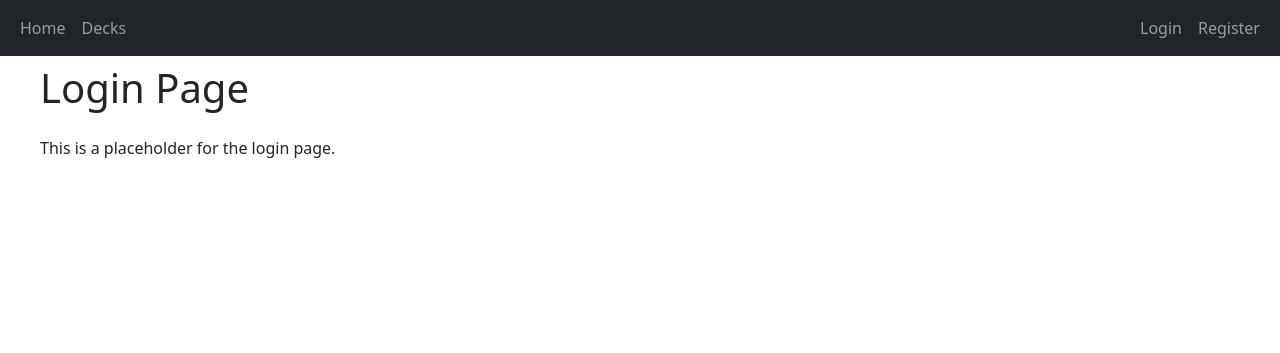
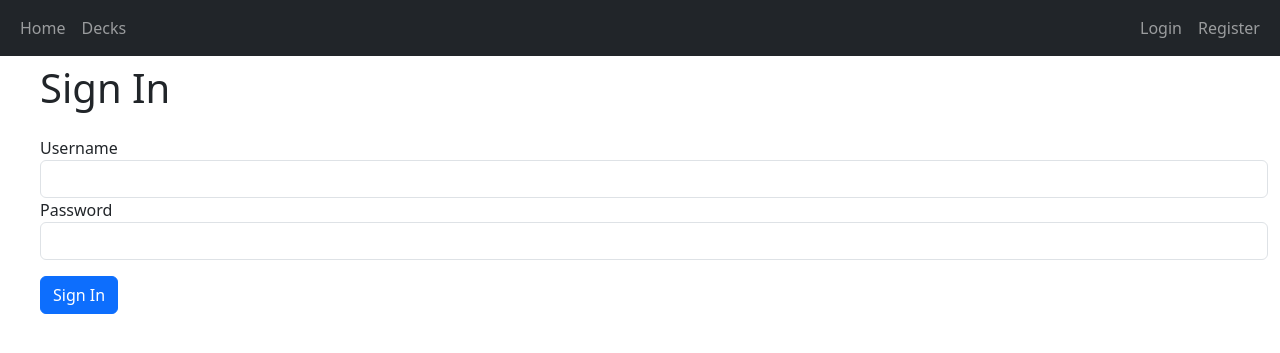
Before and after one commit to TEW07/SummerProject, a Flask app: page /login in a window 1280 px wide. Shown: the top 353 px of the page. Run offline with Flask 3, Linux system fonts and the light colour scheme.

Commit message:
Using flask_login, added login functionality including an adaptation to "base.html" such that the taskbar is appropriate for the given login status. Created a placeholder dashboard for logged in users

```diff
--- a/app/auth/forms.py
+++ b/app/auth/forms.py
@@ -21,5 +21,14 @@ class RegistrationForm(FlaskForm):
             raise ValidationError('That email is already in use. Please choose a different one.')
 
 
+class LoginForm(FlaskForm):
+    username = StringField('Username', validators=[DataRequired()])
+    password = PasswordField('Password', validators=[DataRequired()])
+    submit = SubmitField('Sign In')
+
+    def validate_username(self, username):
+        user = User.query.filter_by(username=username.data).first()
+        if not user:
+            raise ValidationError('Username does not exist')
 
 #TODO: Create password constraint to prompt more secure user passwords
--- a/app/auth/routes.py
+++ b/app/auth/routes.py
@@ -1,8 +1,10 @@
 from flask import render_template, url_for, flash, redirect
 from app.auth import auth_blueprint
-from app.auth.forms import RegistrationForm
+from app.auth.forms import RegistrationForm, LoginForm
 from .models import User
+from flask_login import login_user, login_required, logout_user, current_user
 from app import db
+
 
 @auth_blueprint.route('/register', methods=['GET', 'POST'])
 def register():
@@ -12,10 +14,28 @@ def register():
         user.set_password(form.password.data)
         db.session.add(user)
         db.session.commit()
-        flash('Your account has been created! You are now able to log in.', 'success')
+        flash('Your account has been created! You are now able to sign in.', 'success')
         return redirect(url_for('auth.login'))
     return render_template('register.html', title='Register', form=form)
 
-@auth_blueprint.route('/login')
+
+@auth_blueprint.route('/login', methods=['GET', 'POST'])
 def login():
-    return render_template('login.html', title='Login')
+    form = LoginForm()
+    if form.validate_on_submit():
+        user = User.query.filter_by(username=form.username.data).first()
+        if user and user.check_password(form.password.data):
+            login_user(user, remember=True)
+            flash('Sign in successful', 'success')
+            return redirect(url_for('main.dashboard'))
+        else:
+            flash('Sign in unsuccessful', 'danger')
+    return render_template('login.html', title='Sign In', form=form)
+
+
+@auth_blueprint.route('/logout', methods=['GET'])
+@login_required
+def logout():
+    flash(f'{current_user.username} Logged Out', 'success')
+    logout_user()
+    return redirect(url_for('auth.login'))
--- a/app/auth/templates/login.html
+++ b/app/auth/templates/login.html
@@ -1,5 +1,29 @@
 {% extends "base.html" %}
 
-{% block title %}Login{% endblock %}
-{% block heading %}Login Page{% endblock %}
-{% block content %}<p>This is a placeholder for the login page.</p>{% endblock %}
+{% block title %}Sign In{% endblock %}
+{% block heading %}Sign In{% endblock %}
+
+{% block content %}
+    <div class="container">
+        <form method="POST" action="">
+            {{ form.hidden_tag() }}
+            <div class="form-group">
+                {{ form.username.label(class="form-control-label") }}
+                {{ form.username(class="form-control") }}
+                {% for error in form.username.errors %}
+                    <div class="text-danger">{{ error }}</div>
+                {% endfor %}
+            </div>
+            <div class="form-group">
+                {{ form.password.label(class="form-control-label") }}
+                {{ form.password(class="form-control") }}
+                {% for error in form.password.errors %}
+                    <div class="text-danger">{{ error }}</div>
+                {% endfor %}
+            </div>
+            <div class="form-group">
+                {{ form.submit(class="btn btn-primary mt-3") }}
+            </div>
+        </form>
+    </div>
+{% endblock %}
--- /dev/null
+++ b/app/main/templates/dashboard.html
@@ -0,0 +1,5 @@
+{% extends "base.html" %}
+
+{% block title %}Dashboard{% endblock %}
+{% block heading %}Flashcard Creation Dashboard!{% endblock %}
+{% block content %}<p>You are logged in as {{ username }}</p>{% endblock %}
--- a/app/templates/base.html
+++ b/app/templates/base.html
@@ -16,12 +16,20 @@
             </button>
             <div class="collapse navbar-collapse" id="navbarToggle">
                 <div class="navbar-nav me-auto">
+                    {% if current_user.is_authenticated %}
+                    <a class="nav-item nav-link" href="{{ url_for('main.dashboard') }}">Home</a>
+                    <a class="nav-item nav-link" href="{{ url_for('main.decks') }}">Decks</a>
+                </div>
+                <div class="navbar-nav ms-auto">
+                    <a class="nav-item nav-link" href="{{ url_for('auth.logout') }}">Logout</a>
+                    {% else %}
                     <a class="nav-item nav-link" href="{{ url_for('main.index') }}">Home</a>
                     <a class="nav-item nav-link" href="{{ url_for('main.decks') }}">Decks</a>
                 </div>
                 <div class="navbar-nav ms-auto">
                     <a class="nav-item nav-link" href="{{ url_for('auth.login') }}">Login</a>
                     <a class="nav-item nav-link" href="{{ url_for('auth.register') }}">Register</a>
+                    {% endif %}
                 </div>
             </div>
         </div>
```
Also changed, not shown: app/__init__.py (+14 -0 lines), app/auth/models.py (+11 -2 lines), app/main/routes.py (+8 -0 lines).
